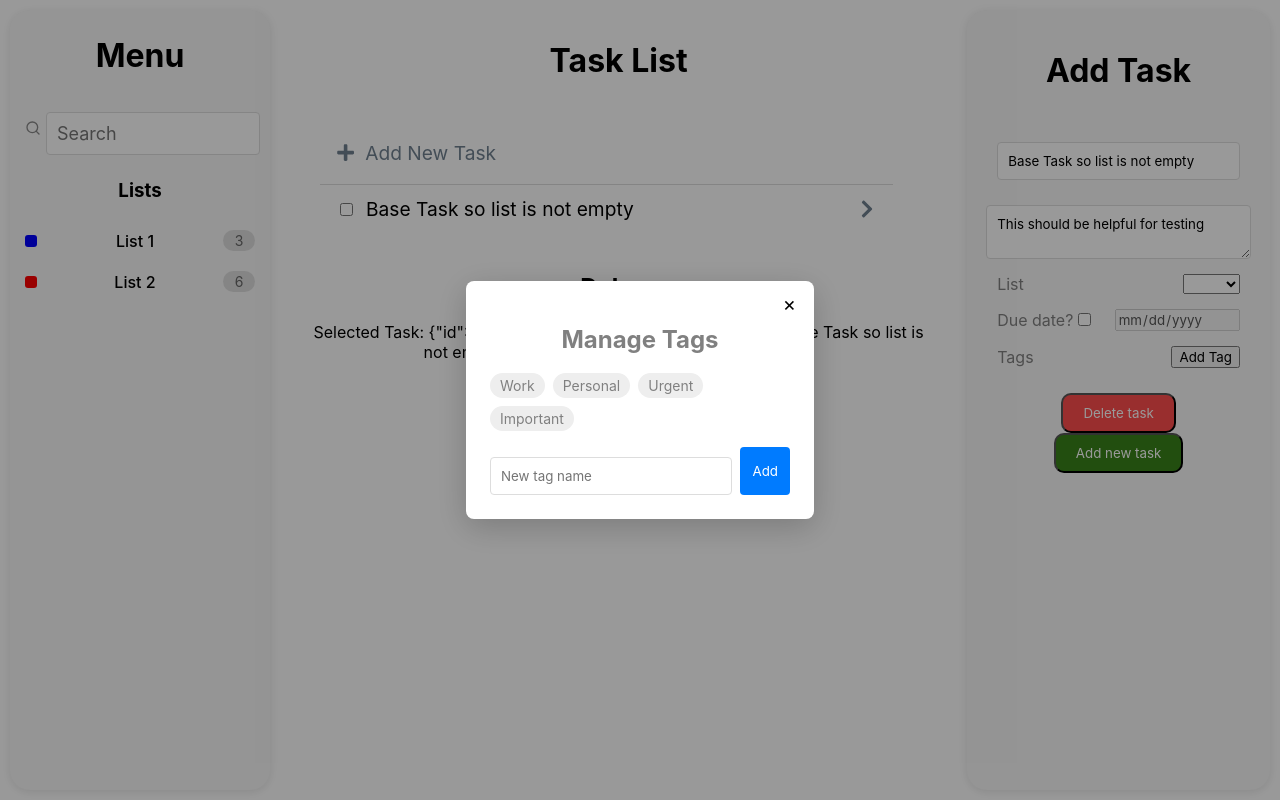
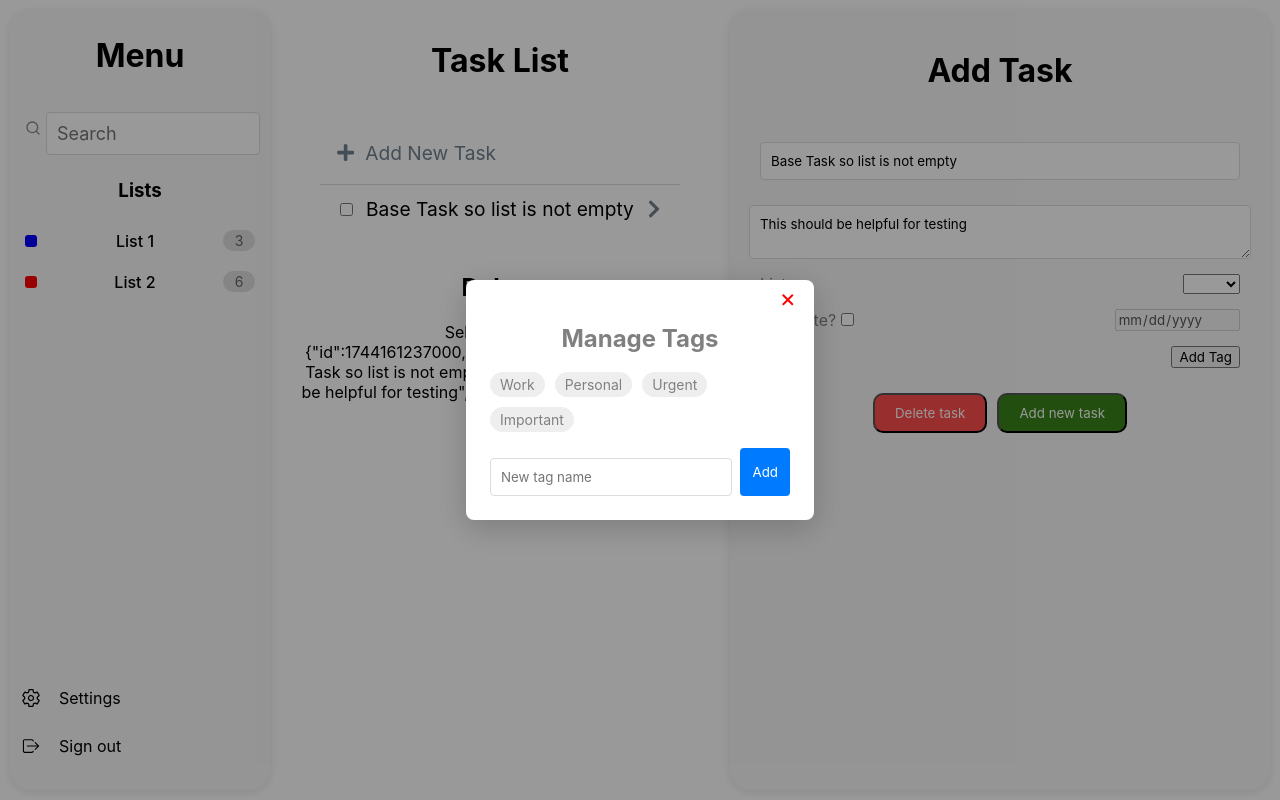
Before and after one commit to tomjones-4/react-task-tracker-web-app, a React (Vite) app: page / in a window 1280 px wide. Both pictures are taken after a click on the button "Add Tag". Shown: the top 800 px of the page. Built offline with nearby package versions, Linux system fonts and the light colour scheme.

Commit message:
More styling for menu and tags modal

```diff
--- a/src/App.css
+++ b/src/App.css
@@ -8,6 +8,7 @@
   text-align: center;
   background-color: white;
   height: 100vh;
+  width: 100vw;
 }
 
 .menu-container {
@@ -101,27 +102,41 @@
   text-align: center;
 }
 
-.main-view {
-  width: 50%; /* Adjust width as needed */
-  padding: 20px;
-}
-
 .menu-footer {
-  height: 800px;
   display: flex;
   flex-direction: column;
   justify-content: end;
   align-items: start;
+  position: absolute;
+  bottom: 20px; /* Position at the bottom */
 }
 
 .menu-footer span {
-  padding: 10px;
+  display: flex;
+  align-items: center;
+  padding: 5px;
   border-radius: 20px; /* Rounded edges */
-  margin: 10px;
-  background-color: #f7f7f7; /* Light background */
+  margin: 1px;
   color: slategray;
   cursor: pointer;
   transition: background 0.2s ease-in-out;
+}
+
+.menu-footer-icon {
+  color: black;
+  font-size: 20px;
+  margin-right: 10px;
+}
+
+.menu-footer p {
+  color: black;
+  margin: 8px;
+}
+
+.main-view {
+  flex-grow: 1;
+  width: 40%; /* Adjust width as needed */
+  padding: 20px;
 }
 
 /* Style the task list */
@@ -188,7 +203,8 @@
 }
 
 .task-view {
-  /* width: auto; */ /* Uncomment if you want to set a specific width */
+  min-width: 500px;
+  flex-grow: 1;
   padding: 20px;
   display: flex;
   flex-direction: column;
@@ -301,20 +317,21 @@ textarea {
   box-shadow: 0 8px 32px rgba(0, 0, 0, 0.2);
 }
 
-.close-btn {
+.close-tag-modal-btn {
   position: absolute;
-  top: 10px;
+  top: 2px;
   right: 12px;
   background: none;
   border: none;
-  font-size: 20px;
+  font-size: 25px;
+  color: red;
   cursor: pointer;
 }
 
 .tag-list {
   display: flex;
   flex-wrap: wrap;
-  gap: 8px;
+  gap: 10px;
   margin: 16px 0;
 }
 
@@ -337,7 +354,7 @@ textarea {
   border-radius: 4px;
 }
 
-.submit-btn {
+.add-tag-btn {
   padding: 6px 12px;
   border: none;
   background-color: #007bff;
--- a/src/components/AddTagsModal.jsx
+++ b/src/components/AddTagsModal.jsx
@@ -1,13 +1,17 @@
 import React from "react";
 
 const AddTagsModal = ({ addTag, closeModal }) => {
+  const handleAddTag = (e) => {
+    addTag();
+  };
+
   return (
     <div className="modal-backdrop" onClick={closeModal}>
       <div
         className="modal-content"
         onClick={(e) => e.stopPropagation()} // prevent backdrop close
       >
-        <button className="close-btn" onClick={closeModal}>
+        <button className="close-tag-modal-btn" onClick={closeModal}>
           &times;
         </button>
         <h2 className="modal-title">Manage Tags</h2>
@@ -33,7 +37,7 @@ const AddTagsModal = ({ addTag, closeModal }) => {
             onChange={(e) => setNewTag(e.target.value)}
             className="new-tag-input"
           />
-          <button className="submit-btn" onClick={addTag}>
+          <button className="add-tag-btn" onClick={handleAddTag}>
             Add
           </button>
         </div>
--- a/src/components/Menu.jsx
+++ b/src/components/Menu.jsx
@@ -38,7 +38,7 @@ const Menu = ({ lists }) => {
         </span>
         <span>
           <IoIosLogOut className="menu-footer-icon" />
-          <p>Logout</p>
+          <p>Sign out</p>
         </span>
       </div>
     </div>
```
